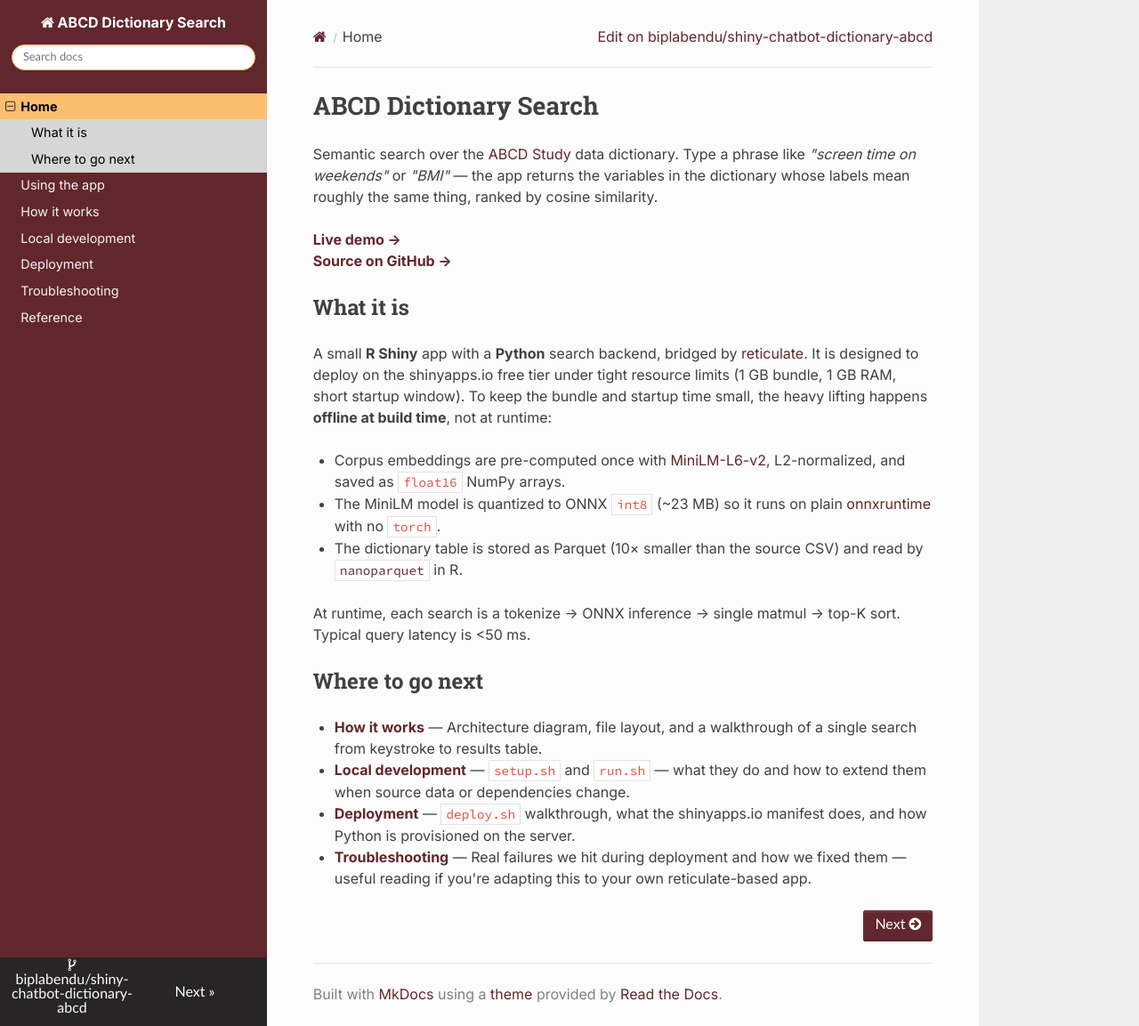
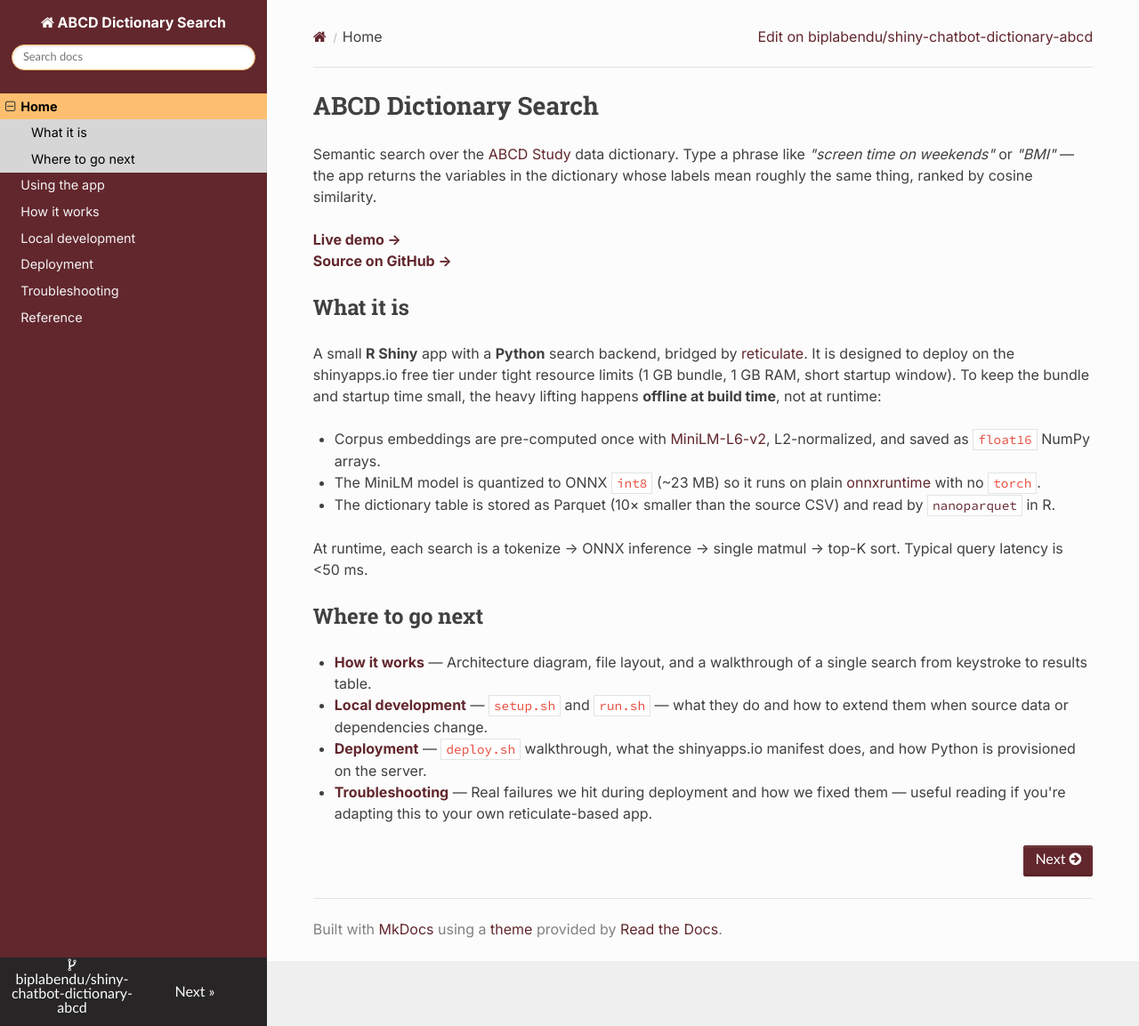
Before and after one commit to biplabendu/shiny-chatbot-dictionary-abcd, an MkDocs documentation site: the page built from docs/index.md, in a window 1280 px wide and 1153 px high. Shown: the whole window at 89% size. Built offline with MkDocs 1.6.1, drawn with Linux system fonts in a browser that asks for light colours; nearby versions of some CDN libraries.

Commit message:
chore: make website render full width

```diff
--- a/docs/stylesheets/extra.css
+++ b/docs/stylesheets/extra.css
@@ -178,6 +178,13 @@
   color: var(--brand-primary) !important;
 }
 
+/* ----- Full-width content ----- */
+/* The RTD theme caps .wy-nav-content at 800px. Let it fill the available
+   space next to the sidebar so the site stretches across wide browsers. */
+.wy-nav-content {
+  max-width: none !important;
+}
+
 /* ----- Mermaid diagrams ----- */
 /* pymdownx.superfences renders mermaid blocks as <pre class="mermaid">.
    Drop the RTD theme's pre-block styling so the SVG sits on a clean canvas. */
```
